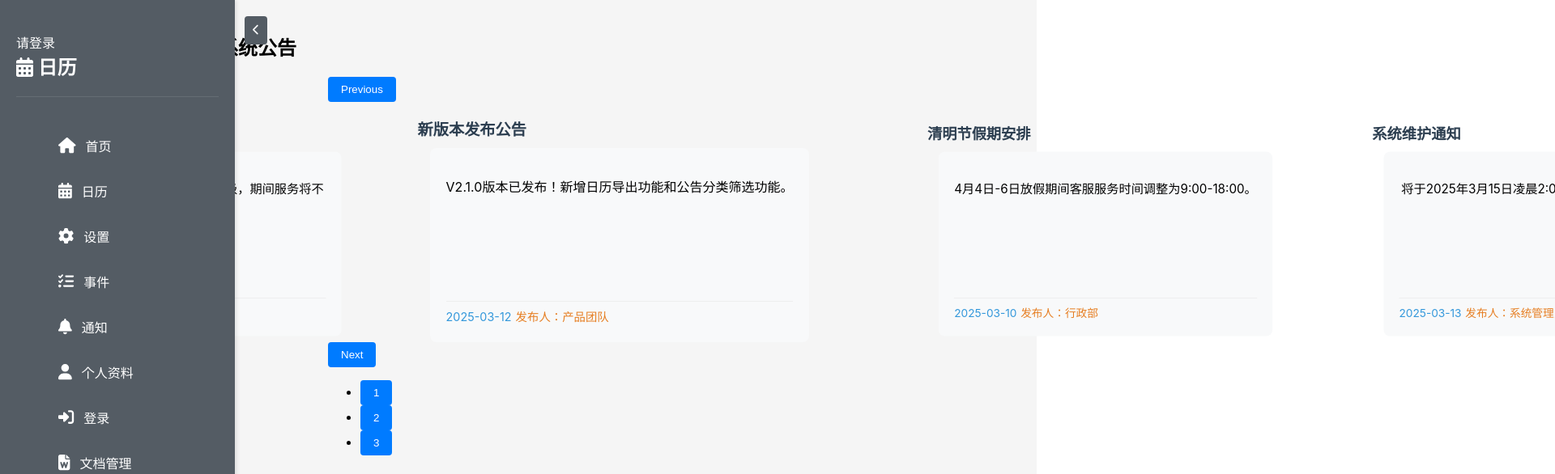
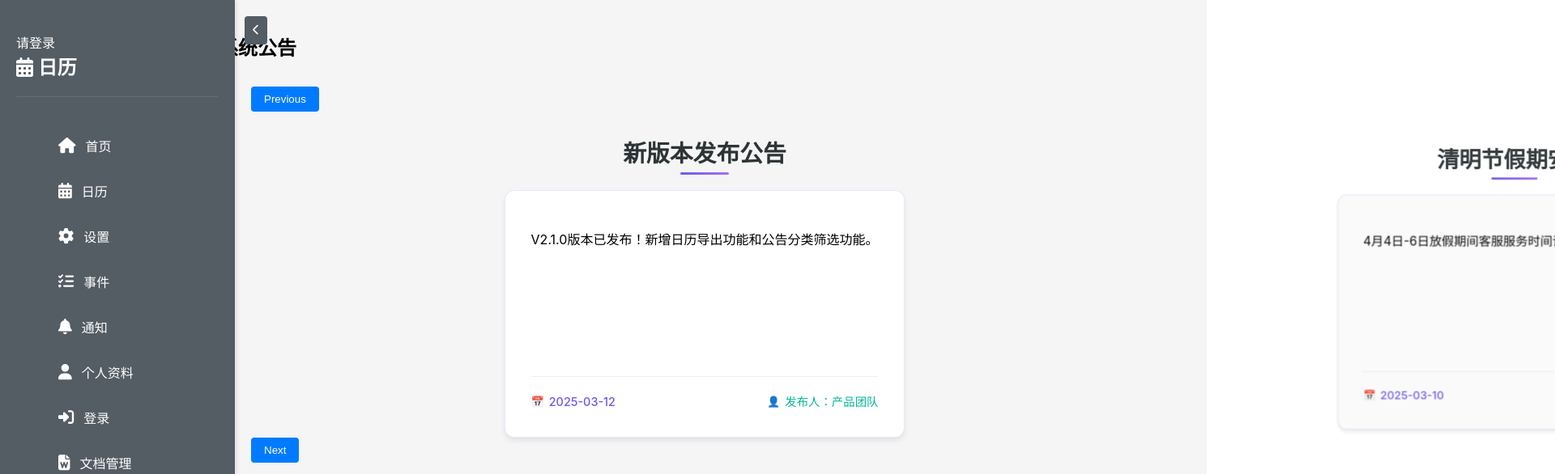
Before and after one commit to oneMuggle/OmniDesk, a React (Create React App) app in the folder calendar_with_react/: page /announcements in a window 1280 px wide. Shown: the top 586 px of the page at 81% size, 1920 px wide, since content can reach past the window. Built offline with nearby package versions, Linux system fonts and the light colour scheme; no server answers.

Commit message:
refactor: 优化公告页面样式和动画效果

```diff
--- a/calendar_with_react/src/components/AnnouncementsPage.css
+++ b/calendar_with_react/src/components/AnnouncementsPage.css
@@ -1,29 +1,53 @@
 .announcement-title {
-  color: #2c3e50;
-  margin-bottom: 10px;
-  font-size: 1.2em;
-  font-weight: 600;
+  color: #2d3436;
+  margin-bottom: 1.2rem;
+  font-size: 1.8em;
+  font-weight: 700;
+  text-align: center;
+  position: relative;
+  padding-bottom: 0.5rem;
+}
+
+.announcement-title::after {
+  content: '';
+  position: absolute;
+  bottom: 0;
+  left: 50%;
+  transform: translateX(-50%);
+  width: 60px;
+  height: 3px;
+  background: linear-gradient(90deg, #6c5ce7 0%, #a66efa 100%);
+  border-radius: 2px;
 }
 
 .slider-container {
-  max-width: 100%;
-  margin: 0 auto;
-  padding: 0 15px;
+  max-width: 1200px;
+  margin: 2rem auto;
+  padding: 0 20px;
   overflow: visible;
   box-sizing: border-box;
+  position: relative;
 }
 
 .announcement-content {
-  padding: 15px;
-  background: #f8f9fa;
-  border-radius: 8px;
-  line-height: 1.5;
-  text-align: center;
+  padding: 1.5rem;
+  background: #ffffff;
+  border-radius: 12px;
+  line-height: 1.6;
+  text-align: left;
   margin: 0 10px;
-  min-height: 180px;
+  min-height: 220px;
   display: flex;
   flex-direction: column;
   justify-content: space-between;
+  box-shadow: 0 4px 6px rgba(0, 0, 0, 0.08);
+  transition: all 0.3s cubic-bezier(0.4, 0, 0.2, 1);
+  border: 1px solid rgba(108, 92, 231, 0.15);
+}
+
+.announcement-content:hover {
+  transform: translateY(-5px);
+  box-shadow: 0 8px 12px rgba(108, 92, 231, 0.15);
 }
 
 .slick-slide {
@@ -31,7 +55,9 @@
   justify-content: center;
   margin: 0 8px;
   transform: scale(0.98);
-  transition: transform 0.3s ease;
+  transition: transform 0.3s ease, opacity 0.3s ease;
+  opacity: 0.9;
+  filter: brightness(0.98);
 }
 
 .slick-slide.slick-active {
@@ -48,53 +74,101 @@
 }
 
 .announcement-meta {
-  margin-top: 12px;
-  padding-top: 8px;
-  border-top: 1px solid #eee;
+  margin-top: 1.2rem;
+  padding-top: 1rem;
+  border-top: 1px solid rgba(108, 92, 231, 0.1);
   display: flex;
   flex-wrap: wrap;
   justify-content: space-between;
-  font-size: 0.8em;
-  color: #666;
-  gap: 5px;
+  align-items: center;
+  font-size: 0.85em;
+  color: #636e72;
+  gap: 8px;
+  position: relative;
 }
 
 .announcement-date {
-  color: #3498db;
+  color: #6c5ce7;
   flex: 1 1 100%;
-  text-align: center;
+  text-align: right;
+  font-weight: 500;
+  display: flex;
+  align-items: center;
+  gap: 6px;
+}
+
+.announcement-date::before {
+  content: '📅';
+  font-size: 0.9em;
 }
 
 .announcement-author {
-  color: #e67e22;
+  color: #00b894;
   flex: 1;
   text-align: left;
+  font-weight: 500;
+  display: flex;
+  align-items: center;
+  gap: 6px;
+}
+
+.announcement-author::before {
+  content: '👤';
+  font-size: 0.9em;
 }
 
 @media (min-width: 768px) {
   .slider-container {
-    max-width: 800px;
+    max-width: 1200px;
     padding: 0 40px;
   }
 
   .announcement-content {
-    padding: 20px;
+    padding: 2rem;
     margin: 0 15px;
-    min-height: 200px;
+    min-height: 240px;
   }
 
   .slick-slide {
     margin: 0 15px;
     transform: scale(0.95);
+    opacity: 0.95;
+  }
+
+  .slick-slide.slick-active {
+    transform: scale(1);
+    opacity: 1;
+    filter: brightness(1);
   }
 
   .announcement-meta {
     font-size: 0.9em;
     flex-wrap: nowrap;
+    padding-top: 1.2rem;
   }
 
   .announcement-date {
     flex: 0 1 auto;
-    text-align: left;
+    text-align: right;
+  }
+
+  .announcement-author {
+    flex: 0 1 auto;
   }
 }
+
+/* 入场动画 */
+@keyframes slideIn {
+  from {
+    opacity: 0;
+    transform: translateY(20px);
+  }
+  to {
+    opacity: 1;
+    transform: translateY(0);
+  }
+}
+
+.announcement-content {
+  animation: slideIn 0.6s ease forwards;
+}
```
